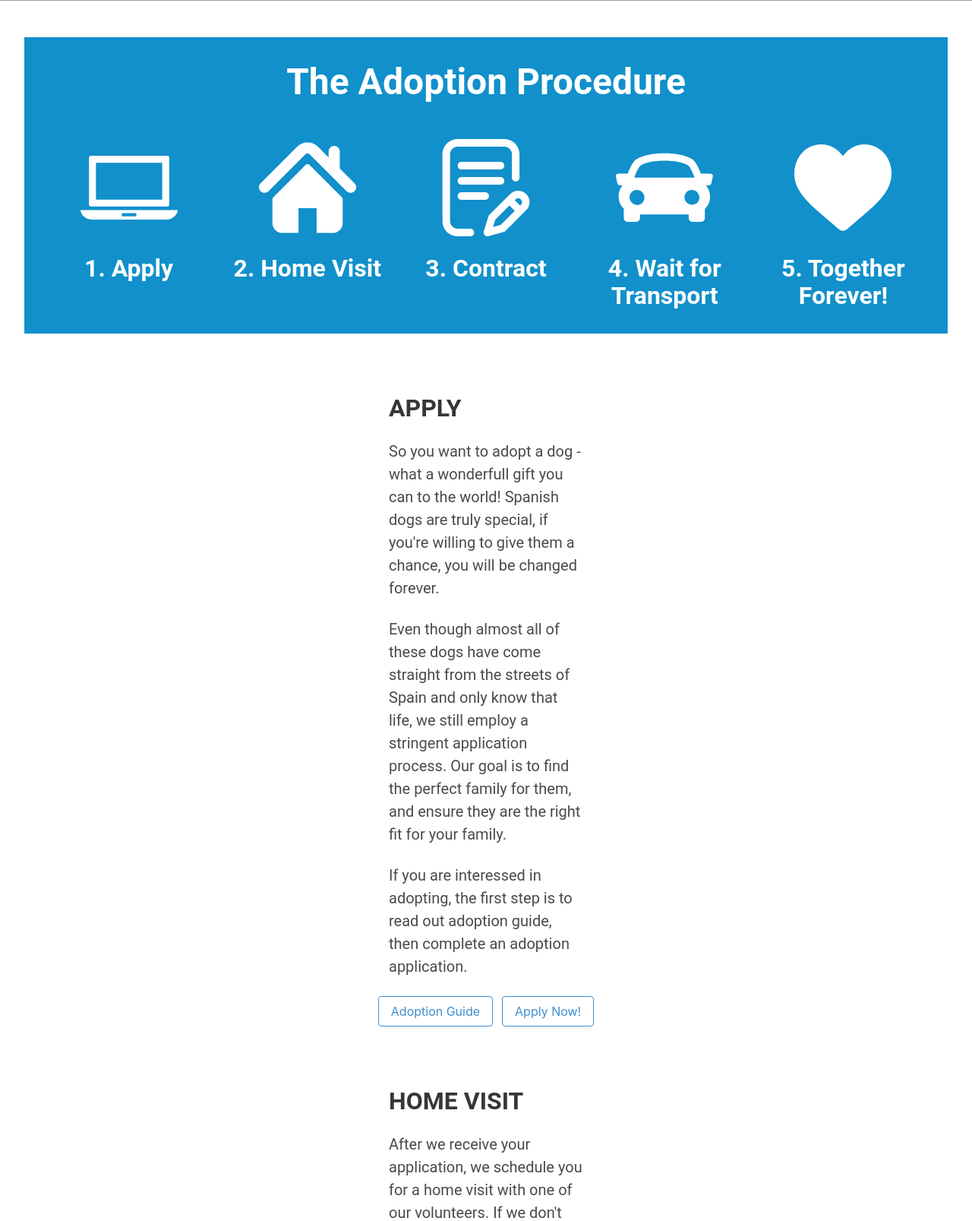
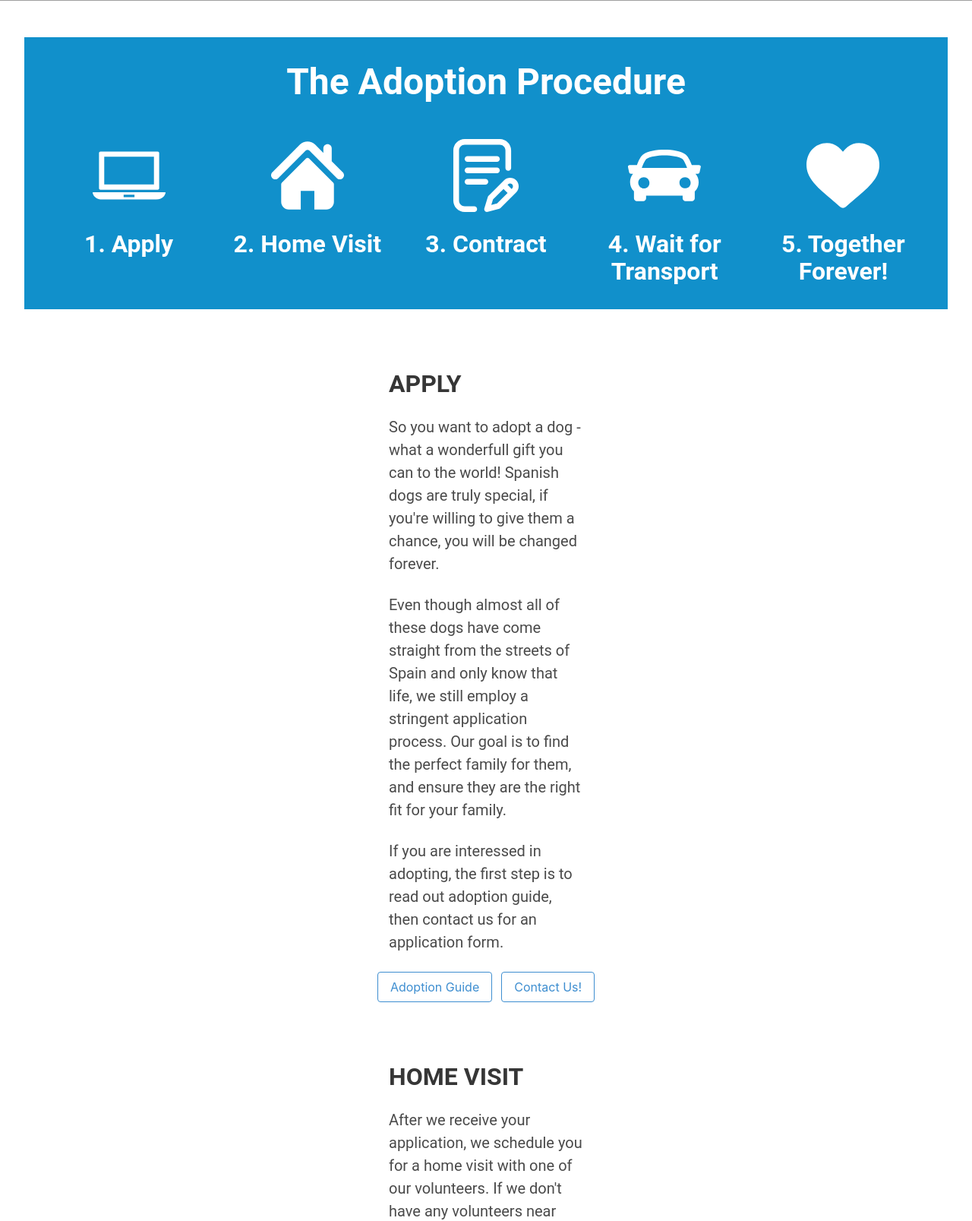
Before and after one commit to dugudugu/SIRA, a Django app: page /get_involved/adoption/ in a window 1280 px wide; the page is wider, and only the part inside the window is pictured. Shown: the part 764-2371 px from the top of that part at 76% size. Run offline with Django 3.2, Linux system fonts and the light colour scheme; some libraries are stand-ins or nearby versions; some web fonts are replaced; grey boxes are pictures that could not be loaded.

Commit message:
Changed the styling of the svg in the adoption procedure

```diff
--- a/get_involved/templates/adoption.html
+++ b/get_involved/templates/adoption.html
@@ -17,7 +17,7 @@
           <div class="column">
             <div class="level">
               <div class="level-item">
-                <svg class="image is-128x128 white-svg" xmlns="http://www.w3.org/2000/svg" width="97" height="97" viewBox="0 0 97.4 97.4"><path d="M97.3 71.3c-0.1-0.1-0.2-0.2-0.4-0.2H0.5c-0.1 0-0.3 0.1-0.4 0.2 -0.1 0.1-0.1 0.3-0.1 0.4 0 0.1 1.5 9 12.8 9h71.9c11.3 0 12.7-8.9 12.8-9C97.4 71.5 97.4 71.4 97.3 71.3zM55.9 77.5h-14.5v-3.3h14.5V77.5z"/><path d="M10.5 67.6h76.4c1.1 0 2-0.9 2-2V18.7c0-1.1-0.9-2-2-2h-76.4c-1.1 0-2 0.9-2 2v46.9C8.5 66.7 9.4 67.6 10.5 67.6zM15.5 23.7h66.4v36.9h-66.4V23.7z"/>
+                <svg class="white-svg svg-size" xmlns="http://www.w3.org/2000/svg" width="97" height="97" viewBox="0 0 97.4 97.4"><path d="M97.3 71.3c-0.1-0.1-0.2-0.2-0.4-0.2H0.5c-0.1 0-0.3 0.1-0.4 0.2 -0.1 0.1-0.1 0.3-0.1 0.4 0 0.1 1.5 9 12.8 9h71.9c11.3 0 12.7-8.9 12.8-9C97.4 71.5 97.4 71.4 97.3 71.3zM55.9 77.5h-14.5v-3.3h14.5V77.5z"/><path d="M10.5 67.6h76.4c1.1 0 2-0.9 2-2V18.7c0-1.1-0.9-2-2-2h-76.4c-1.1 0-2 0.9-2 2v46.9C8.5 66.7 9.4 67.6 10.5 67.6zM15.5 23.7h66.4v36.9h-66.4V23.7z"/>
                 </svg>
               </div>
             </div>
@@ -26,7 +26,7 @@
           <div class="column">
             <div class="level">
               <div class="level-item">
-                <svg class="image is-128x128 white-svg" xmlns="http://www.w3.org/2000/svg" width="495" height="495" viewBox="0 0 495.4 495.4">
+                <svg class="white-svg svg-size" xmlns="http://www.w3.org/2000/svg" width="495" height="495" viewBox="0 0 495.4 495.4">
                   <path d="M487.1 225.5l-75.1-75.1V63.7c0-15.7-12.7-28.4-28.4-28.4 -15.7 0-28.4 12.7-28.4 28.4v29.9L299.3 37.7c-27.6-27.6-75.7-27.6-103.3 0.1L8.3 225.5c-11.1 11.1-11.1 29.1 0 40.2 11.1 11.1 29.1 11.1 40.2 0l187.7-187.7c6.1-6.1 16.9-6.1 23 0l187.7 187.7c5.6 5.6 12.8 8.3 20.1 8.3 7.3 0 14.5-2.8 20.1-8.3C498.2 254.6 498.2 236.6 487.1 225.5z"/>
                   <path d="M257.6 131.8c-5.5-5.5-14.3-5.5-19.7 0L72.7 296.9c-2.6 2.6-4.1 6.2-4.1 9.9v120.4c0 28.3 22.9 51.2 51.2 51.2h81.8v-126.6h92.3v126.6h81.8c28.3 0 51.2-22.9 51.2-51.2V306.8c0-3.7-1.5-7.3-4.1-9.9L257.6 131.8z"/>
                 </svg>
@@ -37,7 +37,7 @@
           <div class="column">
             <div class="level">
               <div class="level-item">
-                <svg class="image is-128x128 white-svg" xmlns="http://www.w3.org/2000/svg" viewBox="0 0 512 512"><path d="M352.5 220c0-11-9-20-20-20h-206c-11 0-20 9-20 20s9 20 20 20h206C343.5 240 352.5 231 352.5 220z"/><path d="M126.5 280c-11 0-20 9-20 20 0 11 9 20 20 20H251.6c11 0 20-9 20-20 0-11-9-20-20-20H126.5z"/><path d="M173.5 472H106.6c-22.1 0-40-17.9-40-40V80c0-22.1 17.9-40 40-40h245.9c22.1 0 40 17.9 40 40v123c0 11 9 20 20 20 11 0 20-9 20-20V80c0-44.1-35.9-80-80-80H106.6c-44.1 0-80 35.9-80 80v352c0 44.1 35.9 80 80 80h66.9c11 0 20-9 20-20C193.5 481 184.5 472 173.5 472z"/><path d="M467.9 289.6c-23.4-23.4-61.5-23.4-84.8 0l-109.8 109.6c-2.3 2.3-4.1 5.2-5 8.3l-23.9 78.7c-2.1 7-0.3 14.6 4.8 19.8 3.8 3.9 9 6 14.3 6 1.8 0 3.6-0.2 5.3-0.7l80.7-22.4c3.3-0.9 6.4-2.7 8.8-5.1l109.6-109.4C491.3 351 491.3 313 467.9 289.6zM333.8 451.8l-40.6 11.3 11.9-39.1 74.1-73.9 28.3 28.3L333.8 451.8zM439.6 346.1l-3.9 3.9 -28.3-28.3 3.9-3.9c7.8-7.8 20.5-7.8 28.3 0C447.4 325.7 447.4 338.3 439.6 346.1z"/><path d="M332.5 120h-206c-11 0-20 9-20 20s9 20 20 20h206c11 0 20-9 20-20S343.5 120 332.5 120z"/>
+                <svg class="white-svg svg-size" xmlns="http://www.w3.org/2000/svg" viewBox="0 0 512 512"><path d="M352.5 220c0-11-9-20-20-20h-206c-11 0-20 9-20 20s9 20 20 20h206C343.5 240 352.5 231 352.5 220z"/><path d="M126.5 280c-11 0-20 9-20 20 0 11 9 20 20 20H251.6c11 0 20-9 20-20 0-11-9-20-20-20H126.5z"/><path d="M173.5 472H106.6c-22.1 0-40-17.9-40-40V80c0-22.1 17.9-40 40-40h245.9c22.1 0 40 17.9 40 40v123c0 11 9 20 20 20 11 0 20-9 20-20V80c0-44.1-35.9-80-80-80H106.6c-44.1 0-80 35.9-80 80v352c0 44.1 35.9 80 80 80h66.9c11 0 20-9 20-20C193.5 481 184.5 472 173.5 472z"/><path d="M467.9 289.6c-23.4-23.4-61.5-23.4-84.8 0l-109.8 109.6c-2.3 2.3-4.1 5.2-5 8.3l-23.9 78.7c-2.1 7-0.3 14.6 4.8 19.8 3.8 3.9 9 6 14.3 6 1.8 0 3.6-0.2 5.3-0.7l80.7-22.4c3.3-0.9 6.4-2.7 8.8-5.1l109.6-109.4C491.3 351 491.3 313 467.9 289.6zM333.8 451.8l-40.6 11.3 11.9-39.1 74.1-73.9 28.3 28.3L333.8 451.8zM439.6 346.1l-3.9 3.9 -28.3-28.3 3.9-3.9c7.8-7.8 20.5-7.8 28.3 0C447.4 325.7 447.4 338.3 439.6 346.1z"/><path d="M332.5 120h-206c-11 0-20 9-20 20s9 20 20 20h206c11 0 20-9 20-20S343.5 120 332.5 120z"/>
                 </svg>
               </div>
             </div>
@@ -46,7 +46,7 @@
           <div class="column">
             <div class="level">
               <div class="level-item">
-                <svg class="image is-128x128 white-svg" xmlns="http://www.w3.org/2000/svg" width="39" height="39" viewBox="0 0 39.1 39.1">
+                <svg class="white-svg svg-size" xmlns="http://www.w3.org/2000/svg" width="39" height="39" viewBox="0 0 39.1 39.1">
                   <path d="M38.8 14.3c-0.2-0.2-0.5-0.4-0.8-0.4h-3.8c-0.9-2.5-2.2-4.9-3.5-5.8 -4.8-3.2-17.5-3.2-22.4 0 -1.4 0.9-2.6 3.3-3.5 5.8H1c-0.3 0-0.6 0.1-0.8 0.4 -0.2 0.2-0.3 0.5-0.2 0.8l0.6 2.7c0.1 0.5 0.5 0.8 1 0.8h1.1c-1.1 1.3-1.6 2.8-1.6 4.4 0 2 0.7 3.7 2.1 5 0 0 0 0 0 0v3.8c0 0.8 0.7 1.5 1.5 1.5h3.5c0.8 0 1.5-0.7 1.5-1.5v-1.5h19.6v1.5c0 0.8 0.7 1.5 1.5 1.5h3.5c0.8 0 1.5-0.7 1.5-1.5v-3.7c1.4-1.3 2.1-3.1 2.1-4.9 0-1.6-0.5-3.3-1.7-4.6h1.2c0.5 0 0.9-0.3 1-0.8l0.6-2.7C39.1 14.8 39 14.5 38.8 14.3zM10 10.6c3.8-2.5 15.2-2.5 19.1 0 0.7 0.5 1.7 2.5 2.6 4.9H7.4C8.3 13 9.3 11.1 10 10.6zM5.5 23.4c0-1.6 1.3-2.9 3-2.9 1.6 0 3 1.3 3 3s-1.3 3-3 3C6.8 26.4 5.5 25 5.5 23.4zM30.6 26.4c-1.6 0-3-1.3-3-3s1.3-2.9 3-2.9c1.6 0 3 1.3 3 3S32.3 26.4 30.6 26.4z"/>
                 </svg>
               </div>
@@ -56,7 +56,7 @@
           <div class="column">
             <div class="level">
               <div class="level-item">
-                <svg class="image is-128x128 white-svg" xmlns="http://www.w3.org/2000/svg" viewBox="0 -28 512 512"><path d="m471.4 44.6c-26.5-28.7-62.9-44.6-102.4-44.6-29.6 0-56.6 9.3-80.4 27.8-12 9.3-22.9 20.7-32.5 34-9.6-13.3-20.5-24.7-32.5-34-23.8-18.4-50.9-27.8-80.4-27.8-39.5 0-75.9 15.8-102.4 44.6-26.2 28.4-40.6 67.2-40.6 109.3 0 43.3 16.1 82.9 50.8 124.7 31 37.4 75.5 75.4 127.1 119.3 17.6 15 37.6 32 58.3 50.2 5.5 4.8 12.5 7.4 19.8 7.4 7.3 0 14.3-2.6 19.8-7.4 20.7-18.1 40.7-35.2 58.3-50.2 51.6-43.9 96.1-81.9 127.1-119.3 34.6-41.8 50.8-81.4 50.8-124.7 0-42.1-14.4-80.9-40.6-109.3zm0 0"/>
+                <svg class="white-svg svg-size" xmlns="http://www.w3.org/2000/svg" viewBox="0 -28 512 512"><path d="m471.4 44.6c-26.5-28.7-62.9-44.6-102.4-44.6-29.6 0-56.6 9.3-80.4 27.8-12 9.3-22.9 20.7-32.5 34-9.6-13.3-20.5-24.7-32.5-34-23.8-18.4-50.9-27.8-80.4-27.8-39.5 0-75.9 15.8-102.4 44.6-26.2 28.4-40.6 67.2-40.6 109.3 0 43.3 16.1 82.9 50.8 124.7 31 37.4 75.5 75.4 127.1 119.3 17.6 15 37.6 32 58.3 50.2 5.5 4.8 12.5 7.4 19.8 7.4 7.3 0 14.3-2.6 19.8-7.4 20.7-18.1 40.7-35.2 58.3-50.2 51.6-43.9 96.1-81.9 127.1-119.3 34.6-41.8 50.8-81.4 50.8-124.7 0-42.1-14.4-80.9-40.6-109.3zm0 0"/>
                 </svg>
               </div>
             </div>
@@ -66,7 +66,7 @@
       </div>
     </section>
 
-    <section data-section-id="1" data-component-id="15a7_19_02_awz" data-category="adoption-steps apply" class="adoption-steps">
+    <section data-section-id="2" data-component-id="15a7_19_02_awz" data-category="adoption-steps apply" class="adoption-steps">
         <div class="container">
             <h1 class="title is-size-3 is-uppercase" data-config-id="header">Apply</h1>
             <p class="is-size-5" data-config-id="description">So you want to adopt a dog - what a wonderfull gift you can to the world! Spanish dogs are truly special, if you're willing to give them a chance, you will be changed forever.</p>
@@ -74,7 +74,7 @@
             <p class="is-size-5" data-config-id="description">Even though almost all of these dogs have come straight from the streets of Spain and only know that life, we still employ a stringent application process. Our goal is to find the perfect family for them, and ensure they are the right fit for
                 your family.</p>
             <br>
-            <p class="is-size-5" data-config-id="description">If you are interessed in adopting, the first step is to read out adoption guide, then complete an adoption application.</p>
+            <p class="is-size-5" data-config-id="description">If you are interessed in adopting, the first step is to read out adoption guide, then contact us for an application form.</p>
         </div>
         <br>
         <div class="field is-grouped is-grouped-centered">
@@ -82,26 +82,26 @@
                 <button class="button is-info is-outlined">Adoption Guide</button>
             </p>
             <p class="control">
-                <button class="button is-info is-outlined">Apply Now!</button>
+                <button class="button is-info is-outlined">Contact Us!</button>
             </p>
         </div>
     </section>
 
-    <section data-section-id="1" data-component-id="15a7_19_02_awz" data-category="adoption-steps home-visit" class="adoption-steps">
+    <section data-section-id="3" data-component-id="15a7_19_02_awz" data-category="adoption-steps home-visit" class="adoption-steps">
       <div class="container">
         <h1 class="title is-size-3 is-uppercase" data-config-id="header">Home visit</h1>
         <p class="is-size-5" data-config-id="description">After we receive your application, we schedule you for a home visit with one of our volunteers. If we don't have any volunteers near you, we arrange for a "virtual" vist, via Google Meet, Skype, Whatsapp Video Call, or Facetime with someone from our team. This helps is ensure it will be the perfect match!</p>
       </div>
     </section>
 
-    <section data-section-id="1" data-component-id="15a7_19_02_awz" data-category="adoption-steps contract" class="adoption-steps">
+    <section data-section-id="4" data-component-id="15a7_19_02_awz" data-category="adoption-steps contract" class="adoption-steps">
       <div class="container">
         <h1 class="title is-size-3 is-uppercase" data-config-id="header">Contract</h1>
         <p class="is-size-5" data-config-id="description">Altough we don't have and adoption "fee", we do require a donation to reimburse us for vaccines, microchipping and transport. The donation we request is &euro; 310 per dog. This donation much be paid when you sign and submit the adoption contract.</p>
       </div>
     </section>
 
-    <section data-section-id="1" data-component-id="15a7_19_02_awz" data-category="adoption-steps transport" class="adoption-steps">
+    <section data-section-id="5" data-component-id="15a7_19_02_awz" data-category="adoption-steps transport" class="adoption-steps">
       <div class="container">
         <h1 class="title is-size-3 is-uppercase" data-config-id="header">Transport</h1>
         <p class="is-size-5" data-config-id="description">After recieving your donation, we start fundraising and arranging transport. For your planning purposes, the transport timeline can range from 3 weeks to several months, depending on transportation availability, fundraising, etc. Please check with our adoption team to get more info on your specific pet.</p>
@@ -109,7 +109,7 @@
       </div>
     </section>
 
-    <section data-section-id="1" data-component-id="15a7_19_02_awz" data-category="adoption-steps together-forever" class="adoption-steps">
+    <section data-section-id="6" data-component-id="15a7_19_02_awz" data-category="adoption-steps together-forever" class="adoption-steps">
       <div class="container">
         <h1 class="title is-size-3 is-uppercase" data-config-id="header">Together Forever</h1>
         <p class="is-size-5" data-config-id="description">Members of our team will keep you constantly updated during your pet's transport. Then, we all just wait for your pet to arrive safely to you! And the rest is your happily-ever-after with your new rescue dog from Spain.</p>
```
